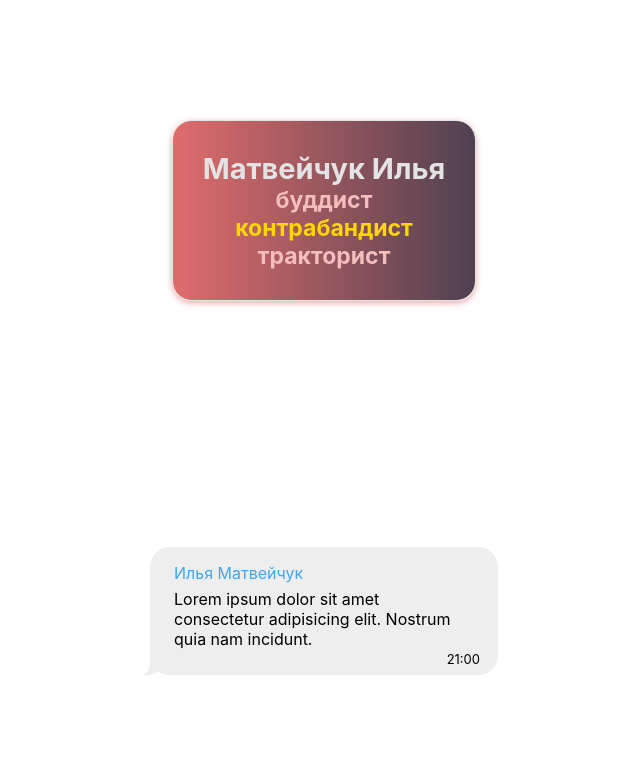
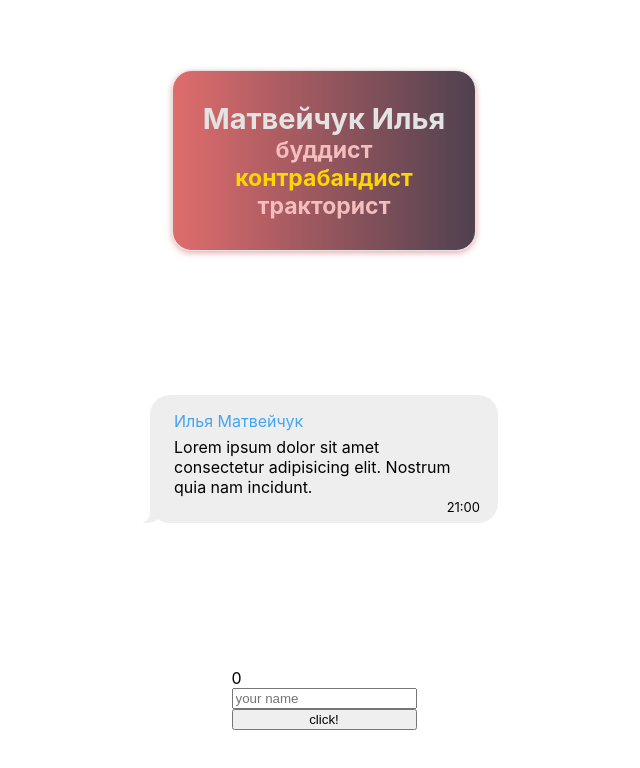
Before and after one commit to IlyaMatv/MessageCloud, a React (Create React App) app: page / in a window 1280 px wide. Shown: the top 768 px of the page, without its empty margins (316-956 px from the left). Built offline with nearby package versions, Linux system fonts and the light colour scheme.

Commit message:
add 3 home work

```diff
--- a/src/App.jsx
+++ b/src/App.jsx
@@ -2,6 +2,7 @@ import React from 'react';
 import './App.css';
 import MessageCloud from './components/MessageCloud/MessageCloud';
 import NameCmp from './components/NameCmp/NameCmp';
+import Login from './components/Login/Login';
 
 
 function App() {
@@ -10,6 +11,7 @@ function App() {
 
       <NameCmp />
       <MessageCloud />
+      <Login />
 
     </div>
   );
--- /dev/null
+++ b/src/components/Login/Login.jsx
@@ -0,0 +1,36 @@
+import React from 'react'
+import classes from './Login.module.css'
+
+class Login extends React.Component {
+    constructor(props) {
+        super(props)
+        this.input = React.createRef()
+    }
+
+    state = {
+        count: 0
+    }
+
+
+    onAddName = () => {
+        let name = this.input.current.value
+        this.input.current.value = ''
+        this.setState((state) => {
+            return {count: state.count + 1}
+        })
+        alert(`Welcome ${name}`)
+    }
+
+    render = () => {
+        return (
+            <div className={classes.login}>
+                <span>{this.state.count}</span>
+                <input ref={this.input} type="text" placeholder="your name" />
+                <button onClick={this.onAddName}>click!</button>
+            </div>
+        )
+
+    }
+}
+
+export default Login
--- /dev/null
+++ b/src/components/Login/Login.module.css
@@ -0,0 +1,3 @@
+.login {
+    display: grid;
+}
```
